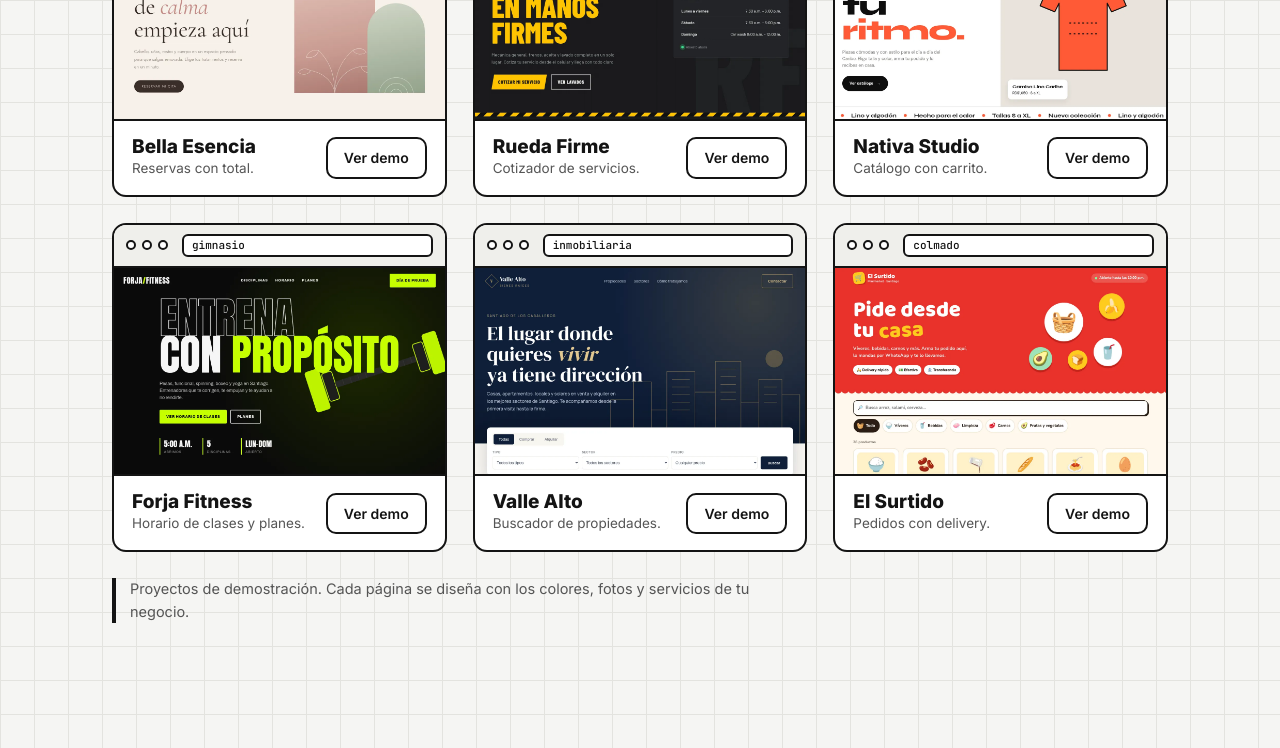
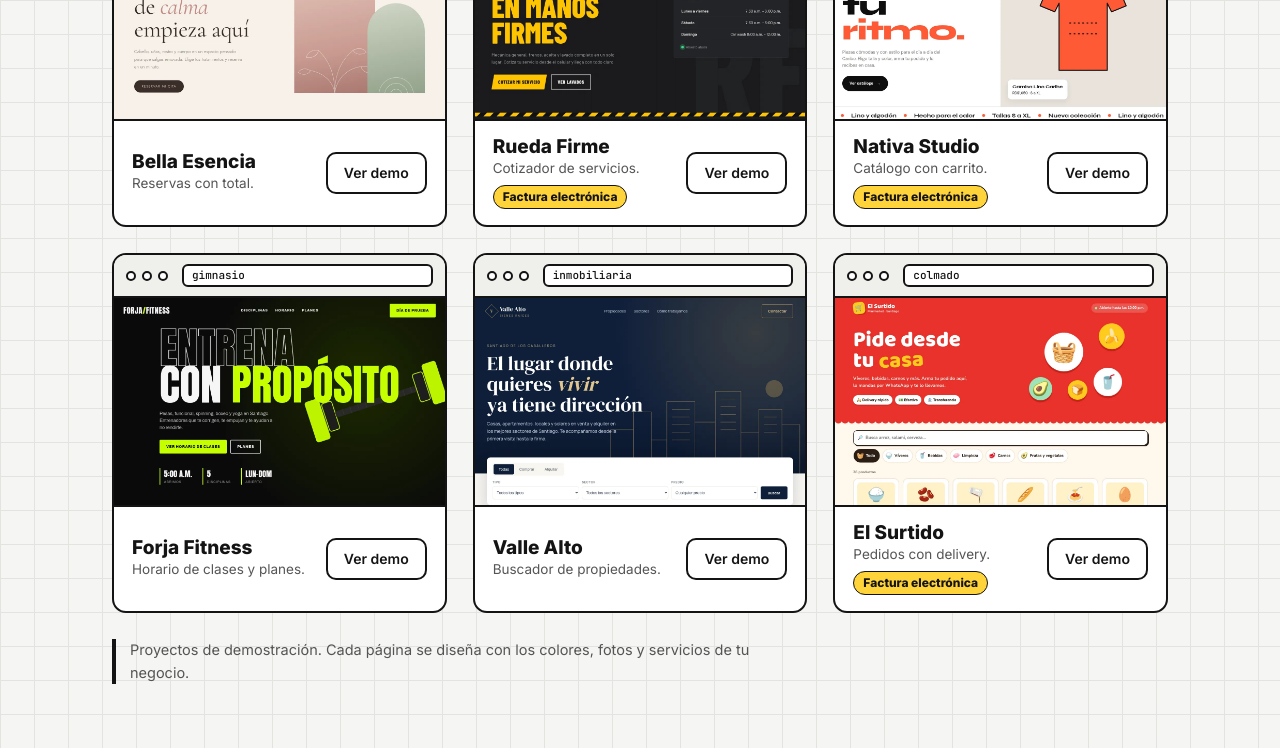
Before and after one commit to DaltonARC/stackrd-web, a plain HTML site: page docs/index.html in a window 1280 px wide. Shown: the part 1700-2448 px from the top of the page. Drawn offline with Linux system fonts and the light colour scheme.

Commit message:
Marca demos con factura electronica en portafolio

```diff
--- a/docs/index.html
+++ b/docs/index.html
@@ -128,6 +128,8 @@ nav ul a:hover{text-decoration:underline;text-underline-offset:4px}
 .trabajo .pie{flex:1;padding:16px 18px;display:flex;align-items:center;justify-content:space-between;gap:12px;border-top:2px solid var(--tinta)}
 .trabajo h3{font-size:19px}
 .trabajo .pie p{font-size:13.5px;color:var(--gris)}
+.etq-ecf{text-decoration:none;color:var(--tinta);display:inline-flex;align-items:center;min-height:24px;margin-top:6px;padding:2px 9px;border:1.5px solid var(--tinta);border-radius:999px;font-size:12px;font-weight:700;background:var(--amarillo)}
+.etq-ecf:hover{background:var(--tinta);color:#fff}
 .nota{margin-top:26px;font-size:14.5px;color:var(--gris);border-left:4px solid var(--tinta);padding-left:14px;max-width:640px}
 
 .servicios{display:grid;grid-template-columns:repeat(auto-fit,minmax(240px,1fr));gap:22px;margin-top:34px}
@@ -208,6 +210,7 @@ footer a:first-child{margin-left:0}
   .tag{font-size:13px}
   .filtros button{min-height:44px}
   .trabajo .pie .btn.sm{min-height:44px;padding:8px 16px}
+  .etq-ecf{min-height:44px;padding:0 14px;font-size:13px}
   footer{padding-bottom:88px}
   footer a{display:inline-block;padding:12px 0}
 }
@@ -284,12 +287,12 @@ footer a:first-child{margin-left:0}
       <article class="trabajo" data-cat="servicios">
         <div class="barra"><i></i><i></i><i></i><span>taller</span></div>
         <div class="vista"><img src="img/trabajos/taller.webp" width="1280" height="2400" loading="lazy" alt="Vista previa de la demo de Rueda Firme"></div>
-        <div class="pie"><div><h3>Rueda Firme</h3><p>Cotizador de servicios.</p></div><a class="btn sm" href="taller/index.html">Ver demo</a></div>
+        <div class="pie"><div><h3>Rueda Firme</h3><p>Cotizador de servicios.</p><a class="etq-ecf" href="colmado/index.html">Factura electrónica</a></div><a class="btn sm" href="taller/index.html">Ver demo</a></div>
       </article>
       <article class="trabajo" data-cat="comercio">
         <div class="barra"><i></i><i></i><i></i><span>tienda</span></div>
         <div class="vista"><img src="img/trabajos/tienda.webp" width="1280" height="2400" loading="lazy" alt="Vista previa de la demo de Nativa Studio"></div>
-        <div class="pie"><div><h3>Nativa Studio</h3><p>Catálogo con carrito.</p></div><a class="btn sm" href="tienda/index.html">Ver demo</a></div>
+        <div class="pie"><div><h3>Nativa Studio</h3><p>Catálogo con carrito.</p><a class="etq-ecf" href="colmado/index.html">Factura electrónica</a></div><a class="btn sm" href="tienda/index.html">Ver demo</a></div>
       </article>
       <article class="trabajo" data-cat="salud">
         <div class="barra"><i></i><i></i><i></i><span>gimnasio</span></div>
@@ -304,7 +307,7 @@ footer a:first-child{margin-left:0}
       <article class="trabajo" data-cat="comercio">
         <div class="barra"><i></i><i></i><i></i><span>colmado</span></div>
         <div class="vista"><img src="img/trabajos/colmado.webp" width="1280" height="2400" loading="lazy" alt="Vista previa de la demo de El Surtido"></div>
-        <div class="pie"><div><h3>El Surtido</h3><p>Pedidos con delivery.</p></div><a class="btn sm" href="colmado/index.html">Ver demo</a></div>
+        <div class="pie"><div><h3>El Surtido</h3><p>Pedidos con delivery.</p><a class="etq-ecf" href="colmado/index.html">Factura electrónica</a></div><a class="btn sm" href="colmado/index.html">Ver demo</a></div>
       </article>
     </div>
     <p class="nota">Proyectos de demostración. Cada página se diseña con los colores, fotos y servicios de tu negocio.</p>
```
